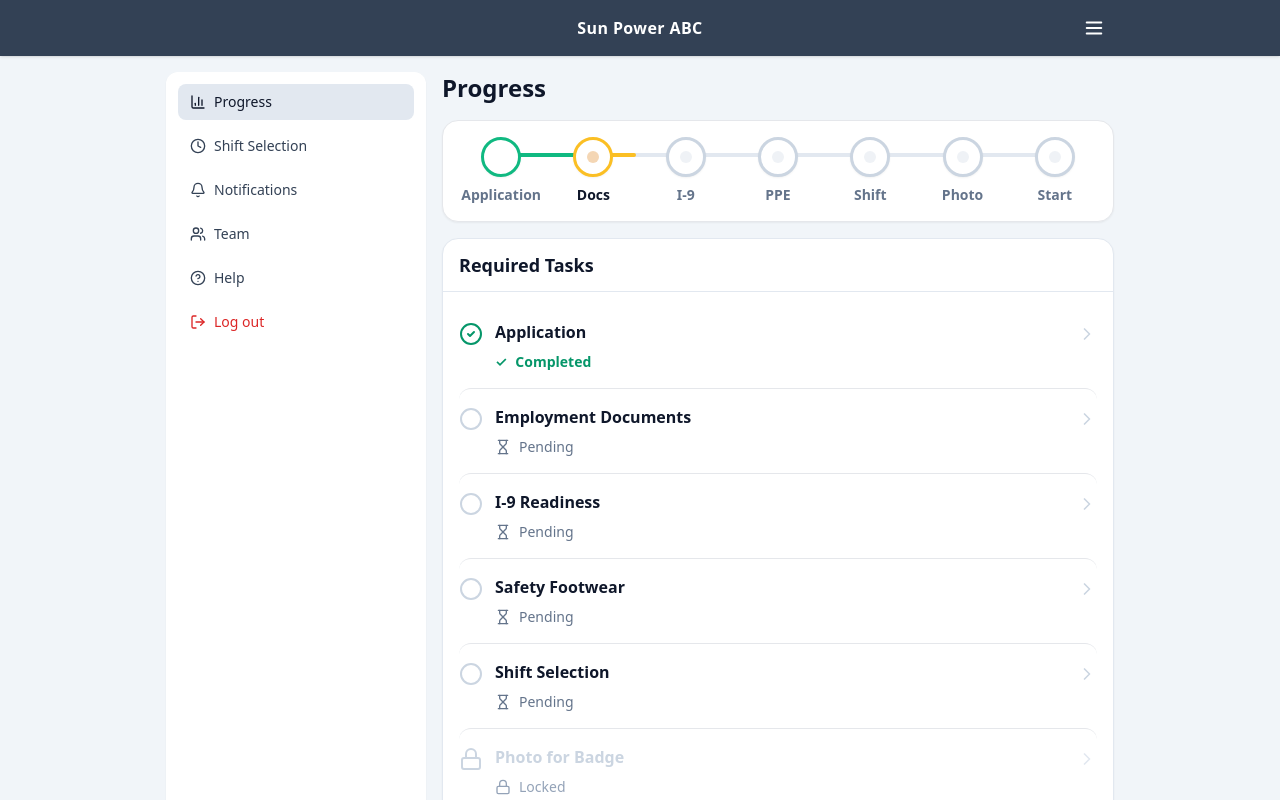
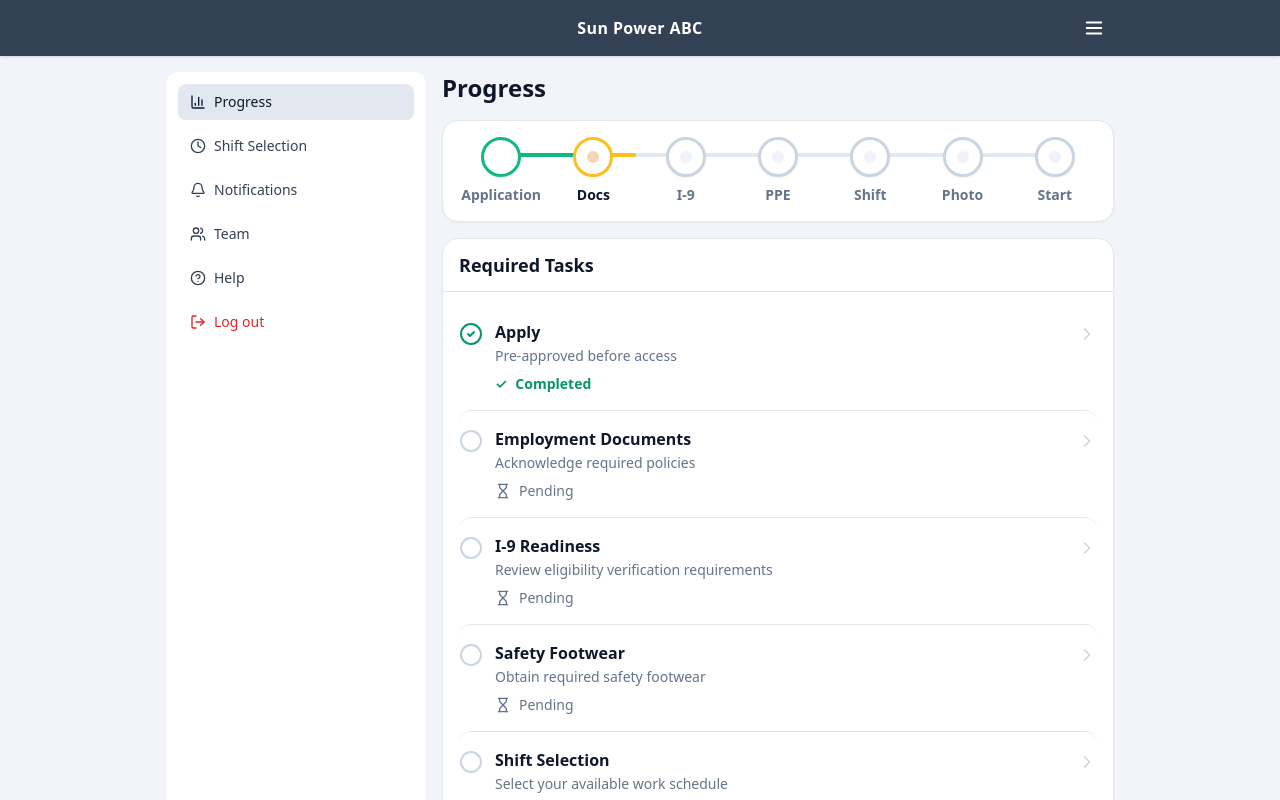
Before and after one commit to celebrityscoop868/sunpowerabc, a React (Vite) app: page /#/progress in a window 1280 px wide. Shown: the top 800 px of the page. Built offline with nearby package versions, Linux system fonts and the light colour scheme.

Commit message:
Update mock.js

```diff
--- a/src/data/mock.js
+++ b/src/data/mock.js
@@ -1,11 +1,80 @@
+// ==========================
+// Progress (legacy – puedes eliminarlo luego si ya no lo usas)
+// ==========================
 export const progressSteps = [
-  { title: "Application", status: "completed" },
+  { title: "Apply", status: "completed" },
   { title: "Shift Selection", status: "pending", link: "/shift" },
   { title: "Complete Onboarding Documents", status: "pending" },
   { title: "First Day Preparation", status: "pending" },
   { title: "Pending", status: "pending_new" },
 ];
 
+// ==========================
+// Required Tasks (NUEVO – tabla principal)
+// ==========================
+export const requiredTasks = [
+  {
+    id: "rt1",
+    title: "Apply",
+    desc: "Pre-approved before access",
+    status: "completed", // completed | pending | locked
+    to: "/progress",
+  },
+  {
+    id: "rt2",
+    title: "Employment Documents",
+    desc: "Acknowledge required policies",
+    status: "pending",
+    to: "/documents",
+  },
+  {
+    id: "rt3",
+    title: "I-9 Readiness",
+    desc: "Review eligibility verification requirements",
+    status: "pending",
+    to: "/i9",
+  },
+  {
+    id: "rt4",
+    title: "Safety Footwear",
+    desc: "Obtain required safety footwear",
+    status: "pending",
+    to: "/safety",
+  },
+  {
+    id: "rt5",
+    title: "Shift Selection",
+    desc: "Select your available work schedule",
+    status: "pending",
+    to: "/shift/select",
+  },
+  {
+    id: "rt6",
+    title: "Photo for Badge",
+    desc: "Complete badge photo requirements",
+    status: "locked",
+    to: "/photo",
+  },
+  {
+    id: "rt7",
+    title: "Start Work",
+    desc: "Review first day instructions",
+    status: "locked",
+    to: "/first-day",
+  },
+];
+
+// ==========================
+// Stepper state (controla el progreso visual)
+// ==========================
+export const stepperState = {
+  steps: ["Apply", "Docs", "I-9", "PPE", "Shift", "Photo", "Start"],
+  currentIndex: 1, // 0 = Application, 1 = Docs
+};
+
+// ==========================
+// Notifications
+// ==========================
 export const notifications = [
   {
     id: "n1",
@@ -31,17 +100,35 @@
   },
 ];
 
+// ==========================
+// FAQ
+// ==========================
 export const faq = [
   {
     q: "What documents do I need for the I-9 process?",
     a: "Bring documents that verify your identity and employment authorization. You choose acceptable documents (List A OR List B + List C). Originals only.",
   },
-  { q: "Where can my shift be confirmed?", a: "Your shift is confirmed after selection and during onboarding/orientation." },
-  { q: "Where can I buy the required safety shoes?", a: "Use the vendor link provided in the Safety Footwear section when available." },
-  { q: "What should I bring on my first day?", a: "Bring I-9 original documents and approved safety footwear." },
-  { q: "Who do I contact if I’m running late or need to call in sick?", a: "Contact your Shift Supervisor / Lead or HR for attendance issues." },
+  {
+    q: "Where can my shift be confirmed?",
+    a: "Your shift is confirmed after selection and during onboarding/orientation.",
+  },
+  {
+    q: "Where can I buy the required safety shoes?",
+    a: "Use the vendor link provided in the Safety Footwear section when available.",
+  },
+  {
+    q: "What should I bring on my first day?",
+    a: "Bring I-9 original documents and approved safety footwear.",
+  },
+  {
+    q: "Who do I contact if I’m running late or need to call in sick?",
+    a: "Contact your Shift Supervisor / Lead or HR for attendance issues.",
+  },
 ];
 
+// ==========================
+// Contacts
+// ==========================
 export const contacts = [
   {
     title: "Site Manager",
@@ -69,85 +156,41 @@
   },
 ];
 
+// ==========================
+// Shift choices
+// ==========================
 export const shiftChoices = [
   {
     id: "early",
     title: "Early Shift",
     hours: "6:00 AM – 2:30 PM",
     meta: "(8-Hour)",
-    roles: ["Solar Panel Assembler", "Material Handler / Warehouse Associate", "Quality Control / Inspection Associate"],
+    roles: [
+      "Solar Panel Assembler",
+      "Material Handler / Warehouse Associate",
+      "Quality Control / Inspection Associate",
+    ],
   },
   {
     id: "mid",
     title: "Mid Shift",
     hours: "2:00 PM – 10:30 PM",
     meta: "(8-Hour)",
-    roles: ["Solar Panel Assembler", "Material Handler / Warehouse Associate", "Quality Control / Inspection Associate"],
+    roles: [
+      "Solar Panel Assembler",
+      "Material Handler / Warehouse Associate",
+      "Quality Control / Inspection Associate",
+    ],
   },
   {
     id: "late",
     title: "Late Shift",
     hours: "10:00 PM – 6:30 AM",
     meta: "(8-Hour)",
-    roles: ["Solar Panel Assembler", "Material Handler / Warehouse Associate", "Quality Control / Inspection Associate"],
+    roles: [
+      "Solar Panel Assembler",
+      "Material Handler / Warehouse Associate",
+      "Quality Control / Inspection Associate",
+    ],
   },
 ];
-
-/** ✅ NEW: Required Tasks (captura 2) */
-export const requiredTasks = [
-  {
-    id: "rt1",
-    title: "Application",
-    subtitle: "Pre-approved before access",
-    status: "completed", // completed | pending | locked
-    link: "/progress",
-  },
-  {
-    id: "rt2",
-    title: "Employment Documents",
-    subtitle: "Acknowledge required policies",
-    status: "pending",
-    link: "/documents",
-  },
-  {
-    id: "rt3",
-    title: "I-9 Readiness",
-    subtitle: "Review eligibility verification requirements",
-    status: "pending",
-    link: "/i9",
-  },
-  {
-    id: "rt4",
-    title: "Safety Footwear",
-    subtitle: "Obtain required safety footwear",
-    status: "pending",
-    link: "/safety",
-  },
-  {
-    id: "rt5",
-    title: "Shift Selection",
-    subtitle: "Select your available work schedule",
-    status: "pending",
-    link: "/shift/select",
-  },
-  {
-    id: "rt6",
-    title: "Photo for Badge",
-    subtitle: "Complete badge photo requirements",
-    status: "locked",
-    link: "/photo",
-  },
-  {
-    id: "rt7",
-    title: "Start Work",
-    subtitle: "Review first day instructions",
-    status: "locked",
-    link: "/first-day",
-  },
-];
-
-/** ✅ NEW: Stepper state (puedes cambiarlo cuando quieras) */
-export const stepperState = {
-  steps: ["Application", "Docs", "I-9", "PPE", "Shift", "Photo", "Start"],
-  currentIndex: 1, // 0=Application, 1=Docs
-};
```
